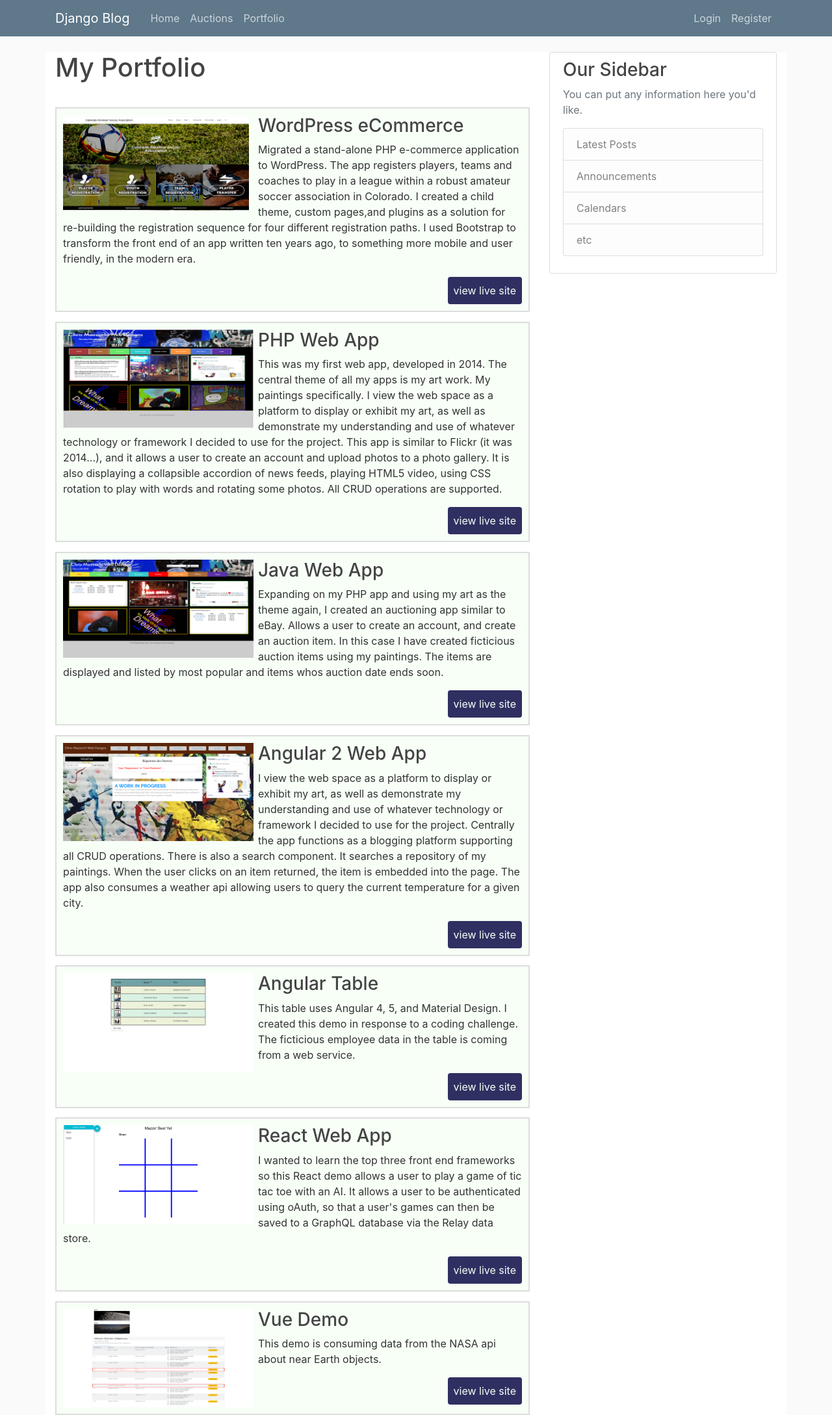
After one commit to cmazzochi81/django-repo, a Django app: page /portfolio/ in a window 1280 px wide. The commit adds this page. Shown: the whole page at 65% size. Run offline with Django 3.2, Linux system fonts and the light colour scheme; some libraries are stand-ins or nearby versions.

Commit message:
improving

```diff
--- a/blog/static/blog/main.css
+++ b/blog/static/blog/main.css
@@ -10,6 +10,10 @@ h1, h2, h3, h4, h5, h6 {
 
 ul {
   margin: 0;
+}
+
+main{
+  background:#fff;
 }
 
 .field label {
@@ -88,3 +92,34 @@ a.article-title:hover {
 .account-heading {
   font-size: 2.5rem;
 }
+
+/* Projects
+------------------------------------*/
+.projects {
+  /*background: #F7FFF7;*/
+}
+.projects a {
+  color: #2F3061;
+
+}
+.projects .btn {
+  color: #F7FFF7;
+  background: #2F3061;
+  text-decoration: none;
+  padding: 8px;
+  border-radius: 4px;
+  display: inline-block;
+  float:right;
+}
+.projects .btn:hover {
+  background: rgba(47, 48, 97, 80%);
+}
+.project-item {
+  overflow: hidden;
+  background: #F7FFF7;
+  padding:10px;
+  border: 2px solid #ddd;
+}
+.project-item h3 {
+  margin-top: 0;
+}
--- a/blog/templates/blog/base.html
+++ b/blog/templates/blog/base.html
@@ -12,10 +12,10 @@
     <!-- Bootstrap CSS -->
     <link rel="stylesheet" href="https://stackpath.bootstrapcdn.com/bootstrap/4.3.1/css/bootstrap.min.css" integrity="sha384-ggOyR0iXCbMQv3Xipma34MD+dH/1fQ784/j6cY/iJTQUOhcWr7x9JvoRxT2MZw1T" crossorigin="anonymous">
 
-    <link rel="stylesheet" type="text/css" href="https://mazzo-django-blog-files.s3-us-west-2.amazonaws.com/stylesheets/main.css">
+  <!--   <link rel="stylesheet" type="text/css" href="https://mazzo-django-blog-files.s3-us-west-2.amazonaws.com/stylesheets/main.css"> -->
 
 
-    <!-- <link rel="stylesheet" type="text/css" href="{% static 'blog/main.css' %}"> -->
+    <link rel="stylesheet" type="text/css" href="{% static 'blog/main.css' %}">
 
 
 
@@ -46,8 +46,9 @@
           	 <!-- Navbar Left Side -->
             <div class="navbar-nav mr-auto">
               <a class="nav-item nav-link" href="{% url 'blog-home' %}">Home</a>
-              <a class="nav-item nav-link" href="{% url 'blog-about' %}">About</a>
-              <a class="nav-item nav-link" href="{% url 'auctionitem-list' %}">Auction</a>
+               <a class="nav-item nav-link" href="{% url 'auctionitem-list' %}">Auctions</a>
+               <a class="nav-item nav-link" href="{% url 'blog-portfolio'  %}">Portfolio</a>
+              <!-- <a class="nav-item nav-link" href="{% url 'blog-about' %}">About</a> -->
             </div>
 
             <!-- Navbar Right Side -->
@@ -55,6 +56,7 @@
               {% if user.is_authenticated %}
                <a class="nav-item nav-link" href="{% url 'post-create'  %}">New Post</a>
               <a class="nav-item nav-link" href="{% url 'profile'  %}">Profile</a>
+
               <a class="nav-item nav-link" href="{% url 'logout'  %}">Logout</a>
               {% else %}
               <a class="nav-item nav-link" href="{% url 'login'  %}">Login</a>
--- /dev/null
+++ b/blog/templates/blog/portfolio.html
@@ -0,0 +1,86 @@
+{% extends "blog/base.html" %}
+{% block content %}
+	<h1>My Portfolio</h1>
+	<section class="projects">
+
+        <div class="content-wrap divider">
+
+
+          <!-- CASA  -->
+
+          <section class="project-item" style="margin-top:5%;">
+            <img style="float:left; padding-right: 2%;" width="300" src="../../static/blog/images/casa.png" alt="Colorado Amateur Soccer Association website screenshot">
+            <h3>WordPress eCommerce</h3>
+            <p>Migrated a stand-alone PHP e-commerce application to WordPress.  The app registers players, teams and coaches to play in a league within a robust amateur soccer association in Colorado. I created a child theme, custom pages,and plugins as a solution for re-building the registration sequence for four different registration paths. I used Bootstrap to transform the front end of an app written ten years ago, to something more mobile and user friendly, in the modern era.</p>
+            <a style="float:right;" class="btn" href="https://www.soccercasa.com/" target="_blank">view live site</a>
+          </section>
+
+
+          <!-- PHP Site -->
+          <section class="project-item" style="clear:left;margin-top:2%;">
+
+           <img style="float:left; padding-right: 1%;" width="300" src="../../static/blog/images/php.png" alt="Angular table demo website screenshot">
+            <h3>PHP Web App</h3>
+            <p>This was my first web app, developed in 2014. The central theme of all my apps is my art work. My paintings specifically. I view the web space as a platform to display or exhibit my art, as well as demonstrate my understanding and use of whatever technology or framework I decided to use for the project. This app is similar to Flickr (it was 2014...), and it allows a user to create an account and upload photos to a photo gallery. It is also displaying a collapsible accordion of news feeds, playing HTML5 video, using CSS rotation to play with words and rotating some photos.  All CRUD operations are supported.  </p>
+            <a class="btn" href="https://mazzo-php-app.herokuapp.com/" target="_blank">view live site</a>
+          </section>
+
+          <!-- Java Site -->
+          <section class="project-item" style="clear:left;margin-top:2%;">
+
+           <img style="float:left; padding-right: 1%;" width="300" src="../../static/blog/images/java.png" alt="Angular table demo website screenshot">
+            <h3>Java Web App</h3>
+            <p>Expanding on my PHP app and using my art as the theme again,
+            I created an auctioning app similar to eBay. Allows a user to create an account, and create an auction item.  In this case I have created ficticious auction items using my paintings.  The items are displayed and listed by most popular and items whos auction date ends soon.</p>
+            <a class="btn" href="http://play-auction-app.osc-fr1.scalingo.io/" target="_blank">view live site</a>
+          </section>
+
+          <!-- Angular 2 -->
+          <section class="project-item" style="clear:left;margin-top:2%;">
+           <img style="float:left; padding-right: 1%;" width="300" src="../../static/blog/images/angular.png" alt="Angular demo website screenshot">
+            <h3>Angular 2 Web App</h3>
+            <p>I view the web space as a platform to display or exhibit my art, as well as demonstrate my understanding and use of whatever technology or framework I decided to use for the project. Centrally the app functions as a blogging platform supporting all CRUD operations.  There is also a search component.  It searches a repository of my paintings.  When the user clicks on an item returned, the item is embedded into the page. The app also consumes a weather api allowing users to query the current temperature for a given city.</p>
+            <a class="btn" href="https://mazzo-angular-app.herokuapp.com/" target="_blank">view live site</a>
+          </section>
+
+           <!-- Angular Table -->
+          <section class="project-item" style="clear:left;margin-top:2%;">
+
+           <img style="float:left; padding-right: 1%;" width="300" src="../../static/blog/images/angular-table.png" alt="Angular table demo website screenshot">
+            <h3>Angular Table</h3>
+            <p>This table uses Angular 4, 5, and Material Design. I created this
+            demo in response to a coding challenge. The ficticious employee data
+            in the table is coming from a web service. </p>
+            <a class="btn" href="https://employee-table-app.herokuapp.com/" target="_blank">view live site</a>
+          </section>
+
+          <!-- React -->
+          <section class="project-item" style="clear:left;margin-top:2%;">
+
+           <img style="float:left; padding-right: 1%;" width="300" src="../../static/blog/images/react.png" alt="React demo website screenshot">
+            <h3>React Web App</h3>
+            <p>I wanted to learn the top three front end frameworks so this React
+            demo allows a user to play a game of tic tac toe with an AI. It
+             allows a user to be authenticated using oAuth, so that a user's games
+             can then be saved to a GraphQL database via the Relay data store.</p>
+            <a class="btn" href="https://mazzo-react-test.herokuapp.com/" target="_blank">view live site</a>
+          </section>
+
+          <!-- Vue -->
+          <section class="project-item" style="clear:left;margin-top:2%;">
+
+           <img style="float:left; padding-right: 1%;" width="300" src="../../static/blog/images/vue.png" alt="Vue demo website screenshot">
+            <h3>Vue Demo</h3>
+            <p>This demo is consuming data from the NASA api about near Earth
+            objects. </p>
+            <a class="btn" href="https://vue-mazzo.herokuapp.com/" target="_blank">view live site</a>
+          </section>
+
+
+
+
+
+        </div>
+      </section>
+
+{% endblock content %}
--- a/blog/urls.py
+++ b/blog/urls.py
@@ -18,5 +18,6 @@ urlpatterns = [
     path('post/<int:pk>/update', PostUpdateView.as_view(), name='post-update'),
     path('post/<int:pk>/delete', PostDeleteView.as_view(), name='post-delete'),
     path('about/', views.about, name ='blog-about'),
+    path('portfolio/', views.portfolio, name ='blog-portfolio')
 
 ]
--- a/blog/views.py
+++ b/blog/views.py
@@ -73,3 +73,7 @@ class PostDeleteView(LoginRequiredMixin,UserPassesTestMixin, DeleteView):
 
 def about(request):
 	return render(request, 'blog/about.html', {'title': 'About'})
+
+
+def portfolio(request):
+	return render(request, 'blog/portfolio.html', {'title': 'Portfolio'})
--- a/mazzo_django_app/settings.py
+++ b/mazzo_django_app/settings.py
@@ -24,7 +24,7 @@ SECRET_KEY = '7mr-4@%*#p(!_$7_m5-ucv$cmf(@qadf42v-zlx2cklsk=it%1'
 # SECURITY WARNING: don't run with debug turned on in production!
 DEBUG = True
 
-#ALLOWED_HOSTS = ['mazzodjangoapp.herokuapp.com']
+ALLOWED_HOSTS = ['mazzodjangoapp.herokuapp.com']
 
 
 # Application definition
--- a/mazzo_django_app/urls.py
+++ b/mazzo_django_app/urls.py
@@ -35,6 +35,7 @@ urlpatterns = [
     path('', include('blog.urls')),
     path('auctionitem/', include('auctionitem.urls')),
 
+
 ]
 
 if settings.DEBUG:
```
Also changed, not shown: blog/static/blog/images/angular-table.png (added), blog/static/blog/images/angular.png (added), blog/static/blog/images/casa.png (added), blog/static/blog/images/java.png (added), blog/static/blog/images/php.png (added), blog/static/blog/images/react.png (added), blog/static/blog/images/vue.png (added), db.sqlite3, 1 other file.
